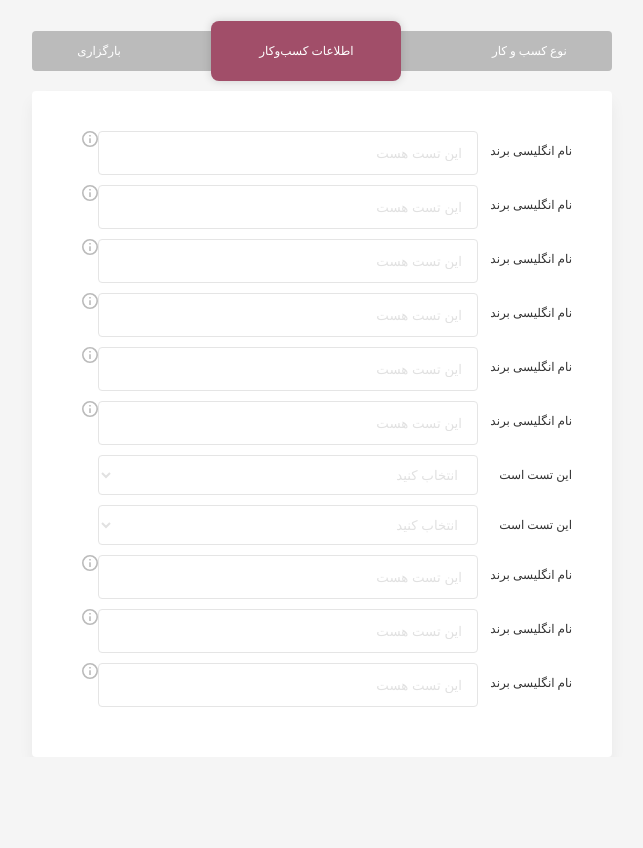
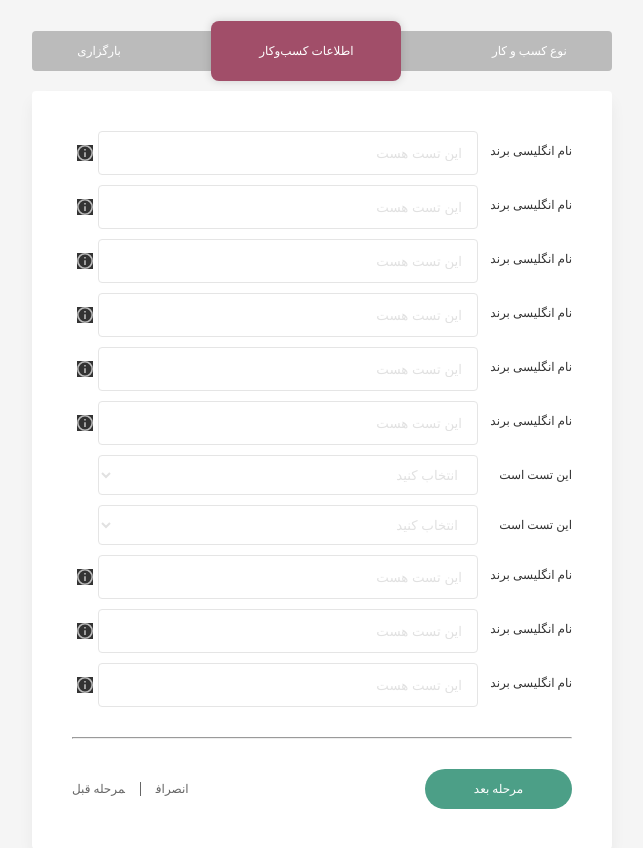
Before and after one commit to Saeed-jlnsi/vandar, a Vue app: page /#/ in a window 1280 px wide. Shown: the part 160-1008 px from the top of the page, without its empty margins (318-961 px from the left). Before the commit the page ends 917 px from the top, so only its background shows below. Built offline with nearby package versions, Linux system fonts and the light colour scheme.

Commit message:
Create the SUBMIT button and LINKS at footer of the FORM

```diff
--- a/src/components/Button/Button.vue
+++ b/src/components/Button/Button.vue
@@ -1,7 +1,9 @@
 <template>
-  <div>
-   test
-  </div>
+  <div class="button-wrapper">
+    <div class="btn">
+            <slot>Button</slot>
+        </div>
+    </div>
 </template>
 
 <script>
--- a/src/components/Button/button.scss
+++ b/src/components/Button/button.scss
@@ -0,0 +1,16 @@
+
+
+.btn {
+    background-color: #4C9F87;
+    border-radius: 20px;
+    font-size: 12px;
+    text-align: center;
+    color: white;
+    height: 100%;
+
+    &:hover {
+        // ADAPT THIS WITH THIS PROJECT!
+        // transition: background-color 0.5s
+        cursor: pointer;
+    }
+}
--- a/src/components/CustomInput/CustomInput.vue
+++ b/src/components/CustomInput/CustomInput.vue
@@ -16,7 +16,7 @@
     <div class="input-wrapper">
         <label for="name" class="form-label" >نام انگلیسی برند</label>
         <input id="name" class="form-input" type="text" placeholder="این تست هست">
-        <img src="/src/assets/icon/information-outline.svg" alt="">
+        <img class="form-icon" src="/src/assets/icon/information-outline.svg" alt="">
     </div>
 </template>
 
--- a/src/components/CustomInput/custom-input.scss
+++ b/src/components/CustomInput/custom-input.scss
@@ -20,4 +20,11 @@
     ::placeholder {
         color: #E1E1E1;
     }
+
+    .form-icon {
+        margin: auto;
+        width: 16px;
+        height: 16px;
+        background: #333333;
+    }
 }
--- a/src/views/Home.vue
+++ b/src/views/Home.vue
@@ -24,7 +24,12 @@
           <app-custom-input class="input-component"></app-custom-input>
           <app-custom-input class="input-component"></app-custom-input>
         <!-- </form> -->
-        <!-- <hr> -->
+          <!-- STYLE THE HR TAG LATER -->
+          <hr>
+          <div class="btn-box">
+            <app-button @click.native="submit" color="regular" class="confBtn">مرحله بعد</app-button>
+            <span><a href="#">انصراف</a><a href="#">مرحله قبل</a></span>
+          </div>
       </div>
     </div>
   </div>
--- a/src/views/home.scss
+++ b/src/views/home.scss
@@ -75,7 +75,35 @@ html {
                 //     grid-gap: 10px;
                 //     grid-template-columns: 2fr 1fr;
                 // }
+
+                & > hr {
+                    margin: 30px 0;
+                }
+
+                .btn-box {
+                    display: flex;
+                    justify-content: space-between;
+                    align-items: center;
+                    .confBtn {
+                        width: 147px;
+                        height: 40px;
+                        line-height: 40px;
+                    }
+
+                    & > span a {
+                        color: #666666;
+                        text-decoration: none;
+                    }
+
+                    & > span a:first-child {
+                        margin-left: 15px;
+                        padding-left: 15px;
+                        border-left: 1px solid #666666;
+                    }
+                }
             }
+
+
         }
     }
 }
```
